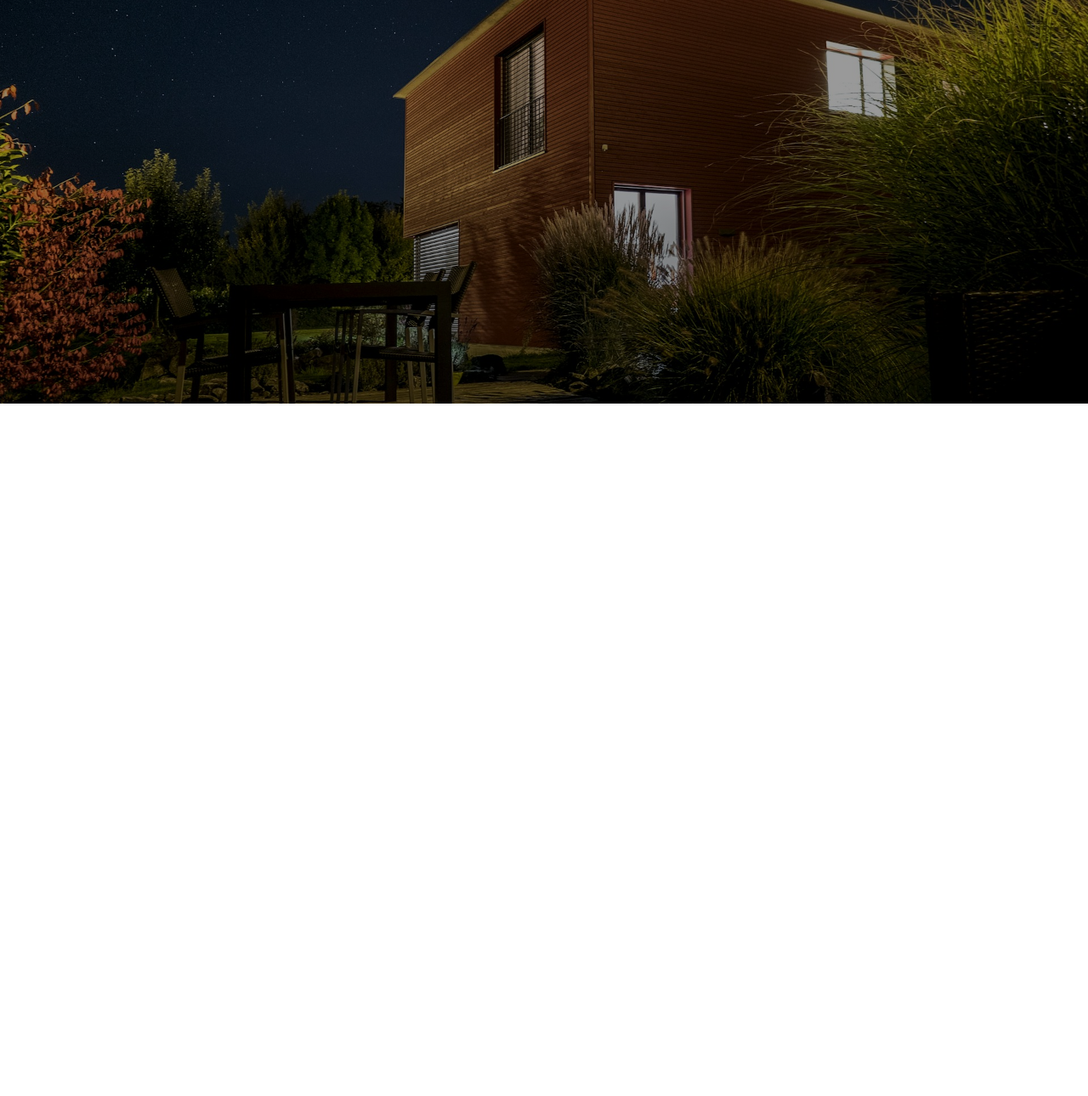
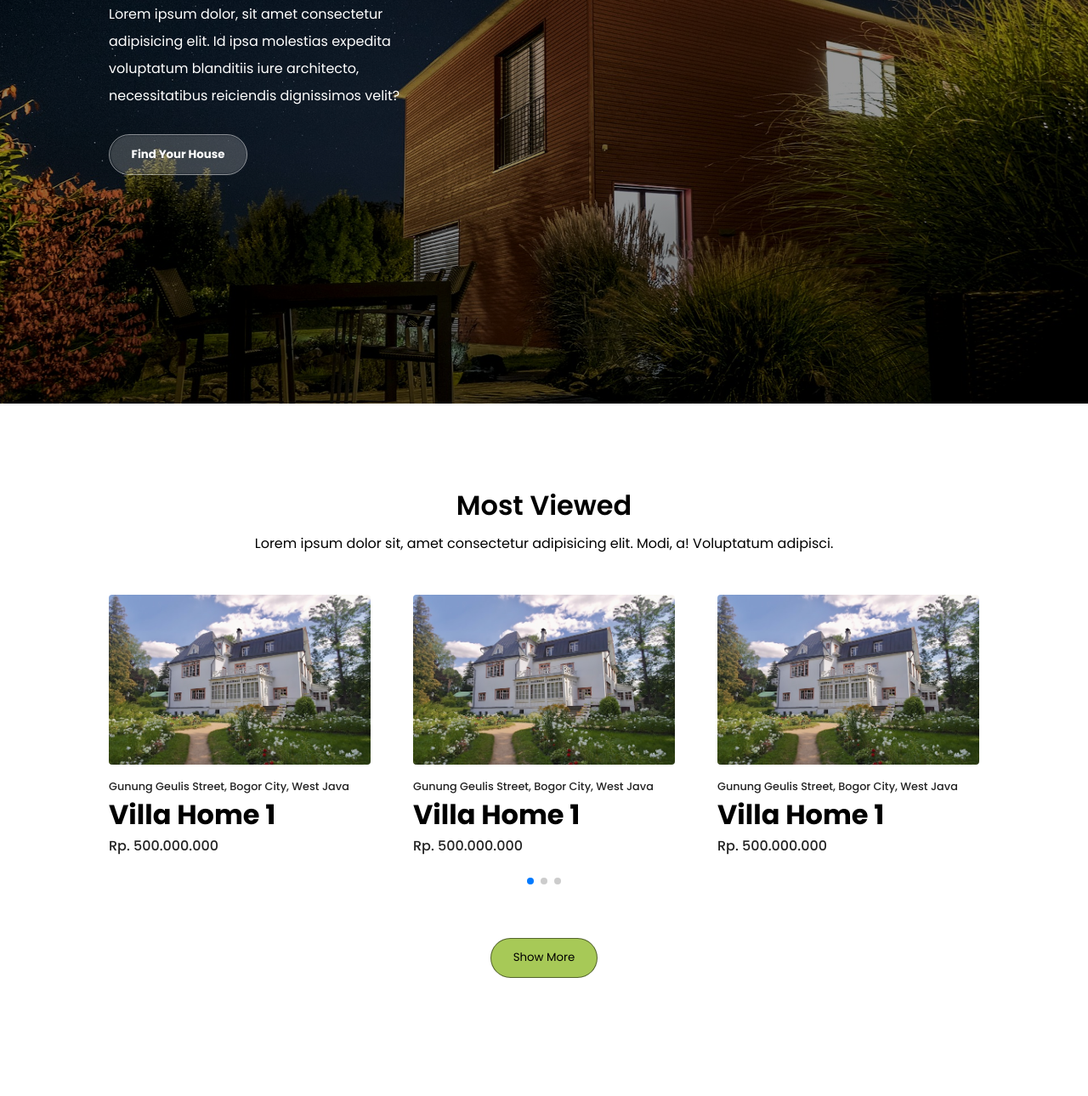
Before and after one commit to jajammm/real-estate, a plain HTML site: page index.html in a window 1280 px wide. Shown: the part 325-1615 px from the top of the page at 85% size. Before the commit the page ends 800 px from the top, so only its background shows below. Drawn offline with nearby package versions, Linux system fonts and the light colour scheme.

Commit message:
Section Our House

```diff
--- a/dist/css/style.css
+++ b/dist/css/style.css
@@ -97,6 +97,125 @@ header .container .navbar .our-app .btn-our-app:hover::before {
     background-color: white;
 }
 
+header .container .hero {
+    margin-top: 6rem;
+}
+
+header .container .hero h1 {
+    font-size: 3rem;
+    line-height: 1.3;
+    margin-bottom: 1.2rem;
+    font-weight: 600;
+}
+
+header .container .hero p {
+    font-size: 1rem;
+    max-width: 400px;
+    margin-bottom: 1.8rem;
+    line-height: 2;
+}
+
+header .container .hero .cta-btn {
+    padding: 0.8rem 1.6rem;
+    background-color: transparent;
+    color: white;
+    font-weight: 700;
+    cursor: pointer;
+    border: 1px solid rgba(255, 2555, 255, 0.5);
+    border-radius: 4rem;
+    position: relative;
+}
+
+header .container .hero .cta-btn::before {
+    content: '';
+    position: absolute;
+    width: 100%;
+    height: 100%;
+    top: 0;
+    left: 50%;
+    transform: translateX(-50%);
+    background-color: rgba(255, 2555, 255, 0.2);
+    border-radius: 4rem;
+    filter: blur(1px);
+}
+
+header .container .hero .cta-btn:hover::before {
+    background-color: rgba(172, 255, 47, 0.5);
+}
+
+/* Section Our House */
+.our-house {
+    width: 100%;
+    min-height: 100vh;
+}
+
+.our-house .container {
+    width: 80%;
+    margin-top: 6rem;
+    margin-inline: auto;
+}
+
+.our-house .container > h1,
+.our-house .container > p {
+    text-align: center;
+}
+
+.our-house .container > h1 {
+    font-weight: 600;
+    margin-bottom: 8px;
+}
+
+.our-house .swiper {
+    margin-top: 3rem;
+    padding-bottom: 3rem;
+}
+
+.our-house .swiper .swiper-slide img {
+    width: 100%;
+    height: 200px;
+    border-radius: 4px;
+}
+
+.our-house .swiper .house-desc {
+    margin-top: 0.6rem;
+}
+
+.our-house .swiper .house-desc p {
+    font-size: 0.8rem;
+    font-weight: 500;
+    color: #222;
+}
+
+.our-house .swiper .house-desc h4 {
+    color: #222;
+    font-weight: 500;
+}
+
+.our-house .swiper .swiper-slide:hover {
+    cursor: grab;
+}
+
+.our-house .swiper .swiper-slide:hover:active {
+    cursor: grabbing;
+}
+
+.our-house .btn-our-house {
+    text-align: center;
+    margin-top: 3rem;
+}
+
+.our-house .btn-our-house button {
+    padding: 0.8rem 1.6rem;
+    border-radius: 4rem;
+    border: 1px solid rgba(0, 0, 0, 0.5);
+    background-color: #a7c957;
+    cursor: pointer;
+}
+
+.our-house .btn-our-house button:hover {
+    background-color: #95b44d;
+}
+
 /* Media Query */
 @media screen and (max-width: 992px) {
     header .container {
@@ -159,3 +278,9 @@ header .container .navbar .our-app .btn-our-app:hover::before {
         gap: 0.5rem;
     }
 }
+
+@media screen and (max-width: 475px) {
+    header .container .hero h1 {
+        font-size: 2.4rem;
+    }
+}
--- a/index.html
+++ b/index.html
@@ -21,6 +21,12 @@
       integrity="sha512-Kc323vGBEqzTmouAECnVceyQqyqdsSiqLQISBL29aUW4U/M7pSPA/gEUZQqv1cwx4OnYxTxve5UMg5GT6L4JJg=="
       crossorigin="anonymous"
       referrerpolicy="no-referrer"
+    />
+
+    <!-- Swiper JS -->
+    <link
+      rel="stylesheet"
+      href="https://cdn.jsdelivr.net/npm/swiper@11/swiper-bundle.min.css"
     />
 
     <!-- Font Poppins -->
@@ -75,11 +81,109 @@
           </div>
         </div>
         <!-- Navbar -->
+
+        <!-- Hero -->
+        <div class="hero">
+          <h1>
+            Find Your Dream <br />
+            House With Us
+          </h1>
+          <p>
+            Lorem ipsum dolor, sit amet consectetur adipisicing elit. Id ipsa
+            molestias expedita voluptatum blanditiis iure architecto,
+            necessitatibus reiciendis dignissimos velit?
+          </p>
+          <button class="cta-btn">Find Your House</button>
+        </div>
+        <!-- Hero -->
       </div>
     </header>
     <!-- Header -->
 
-    <!-- Script -->
+    <!-- Section Our House -->
+    <div class="our-house">
+      <div class="container">
+        <h1>Most Viewed</h1>
+        <p>
+          Lorem ipsum dolor sit, amet consectetur adipisicing elit. Modi, a!
+          Voluptatum adipisci.
+        </p>
+        <div class="swiper mySwiper">
+          <div class="swiper-wrapper">
+            <div class="swiper-slide">
+              <img src="/assets/images/house-1.jpg" alt="house-img" />
+              <div class="house-desc">
+                <p>Gunung Geulis Street, Bogor City, West Java</p>
+                <h1>Villa Home 1</h1>
+                <h4>Rp. 500.000.000</h4>
+              </div>
+            </div>
+            <div class="swiper-slide">
+              <img src="/assets/images/house-1.jpg" alt="house-img" />
+              <div class="house-desc">
+                <p>Gunung Geulis Street, Bogor City, West Java</p>
+                <h1>Villa Home 1</h1>
+                <h4>Rp. 500.000.000</h4>
+              </div>
+            </div>
+            <div class="swiper-slide">
+              <img src="/assets/images/house-1.jpg" alt="house-img" />
+              <div class="house-desc">
+                <p>Gunung Geulis Street, Bogor City, West Java</p>
+                <h1>Villa Home 1</h1>
+                <h4>Rp. 500.000.000</h4>
+              </div>
+            </div>
+            <div class="swiper-slide">
+              <img src="/assets/images/house-1.jpg" alt="house-img" />
+              <div class="house-desc">
+                <p>Gunung Geulis Street, Bogor City, West Java</p>
+                <h1>Villa Home 1</h1>
+                <h4>Rp. 500.000.000</h4>
+              </div>
+            </div>
+            <div class="swiper-slide">
+              <img src="/assets/images/house-1.jpg" alt="house-img" />
+              <div class="house-desc">
+                <p>Gunung Geulis Street, Bogor City, West Java</p>
+                <h1>Villa Home 1</h1>
+                <h4>Rp. 500.000.000</h4>
+              </div>
+            </div>
+          </div>
+          <div class="swiper-pagination"></div>
+        </div>
+        <div class="btn-our-house">
+          <button>Show More</button>
+        </div>
+      </div>
+    </div>
+    <!-- Section Our House -->
+
+    <!-- Script JS -->
     <script src="./dist/js/script.js"></script>
+    <!-- Script Swiper -->
+    <script src="https://cdn.jsdelivr.net/npm/swiper@11/swiper-bundle.min.js"></script>
+    <!-- Initialize Swiper -->
+    <script>
+      var swiper = new Swiper(".mySwiper", {
+        slidesPerView: 1,
+        spaceBetween: 10,
+        pagination: {
+          el: ".swiper-pagination",
+          clickable: true,
+        },
+        breakpoints: {
+          575: {
+            slidesPerView: 2,
+            spaceBetween: 40,
+          },
+          1024: {
+            slidesPerView: 3,
+            spaceBetween: 50,
+          },
+        },
+      });
+    </script>
   </body>
 </html>
```
